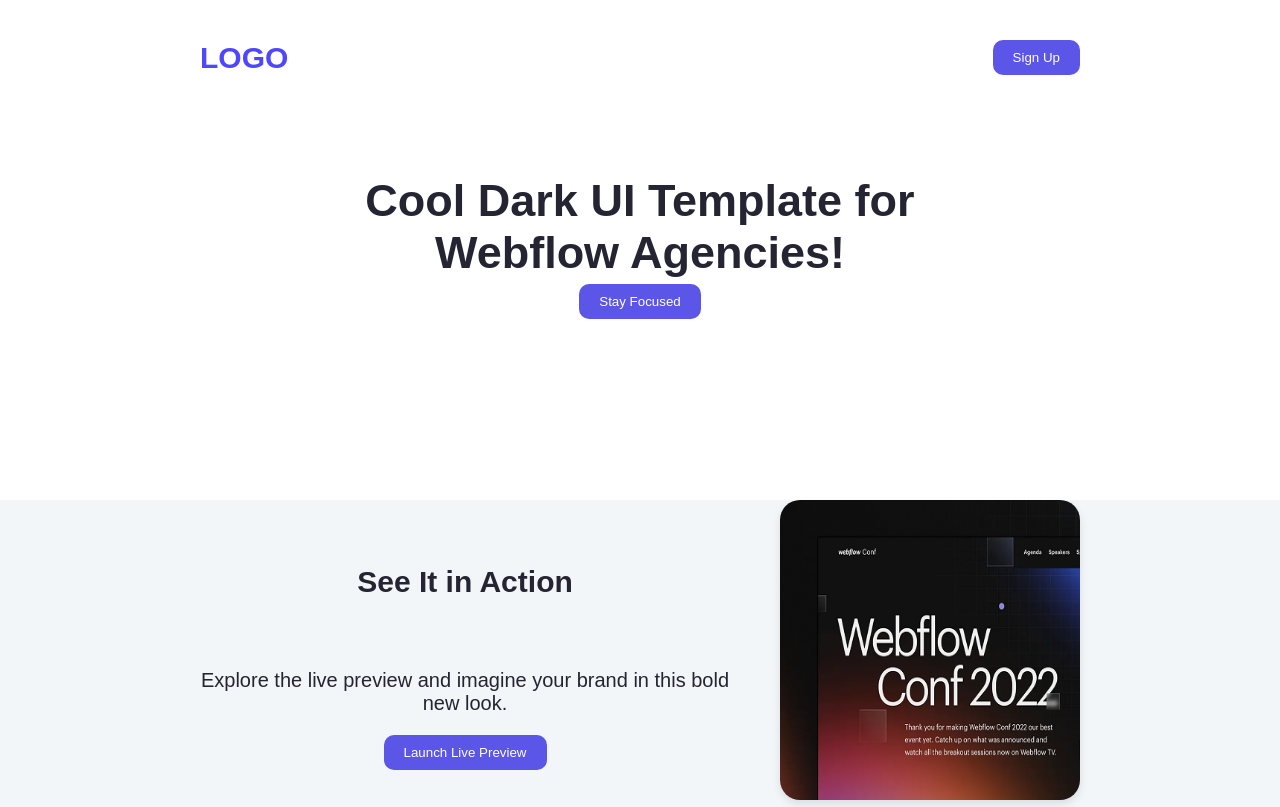
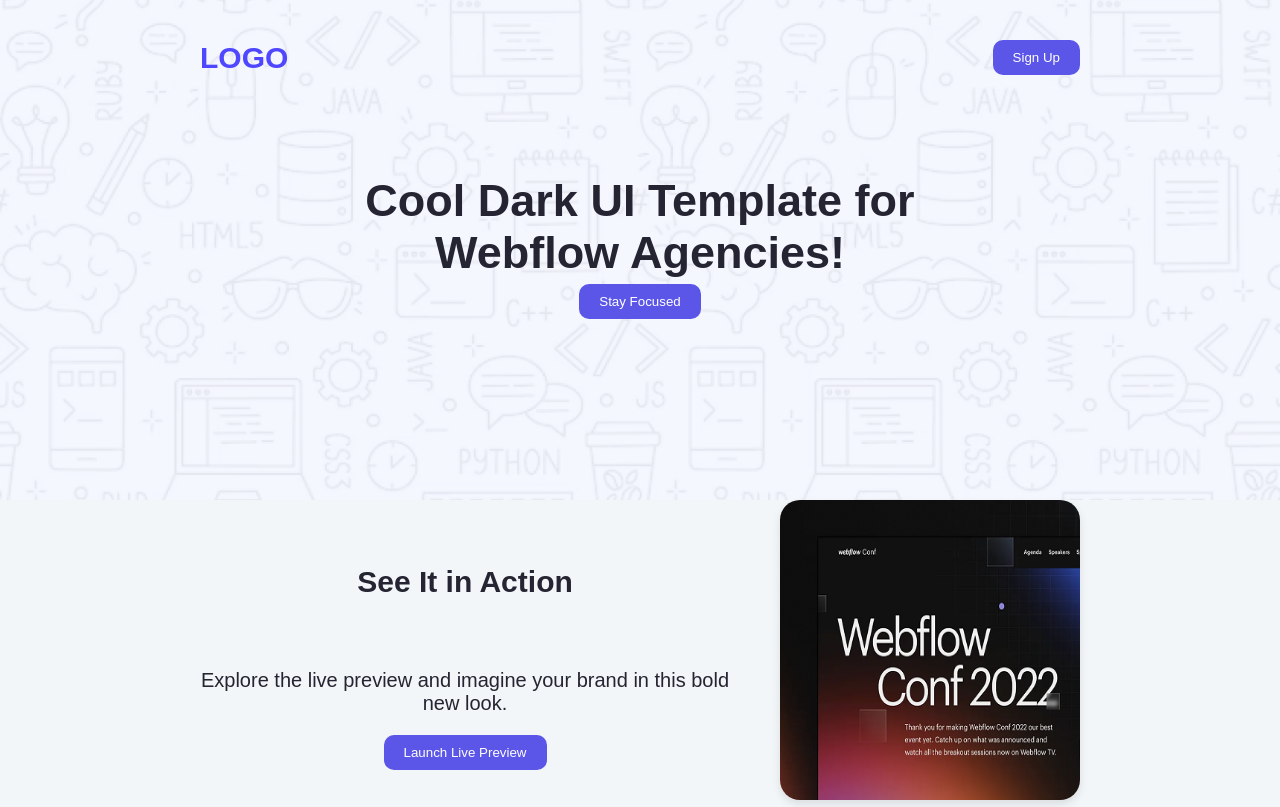
Before and after one commit to Abir-hasan-52/B12-Assignment-1, a plain HTML site: page index.html in a window 1280 px wide. Shown: the top 807 px of the page. Drawn offline with Linux system fonts and the light colour scheme; the site is published under a folder, as on GitHub Pages, so addresses that start at the root find nothing.

Commit message:
bg img not working ,that why agan added

```diff
--- a/Styles/index.css
+++ b/Styles/index.css
@@ -11,7 +11,7 @@
 }
 
 .hero-section {
-  background-image: url("/assets/Hero-bg.png");
+  background-image: url("../Assets/Hero-bg.png");
   background-size: cover;
   background-position: center;
   height: 500px;
```
